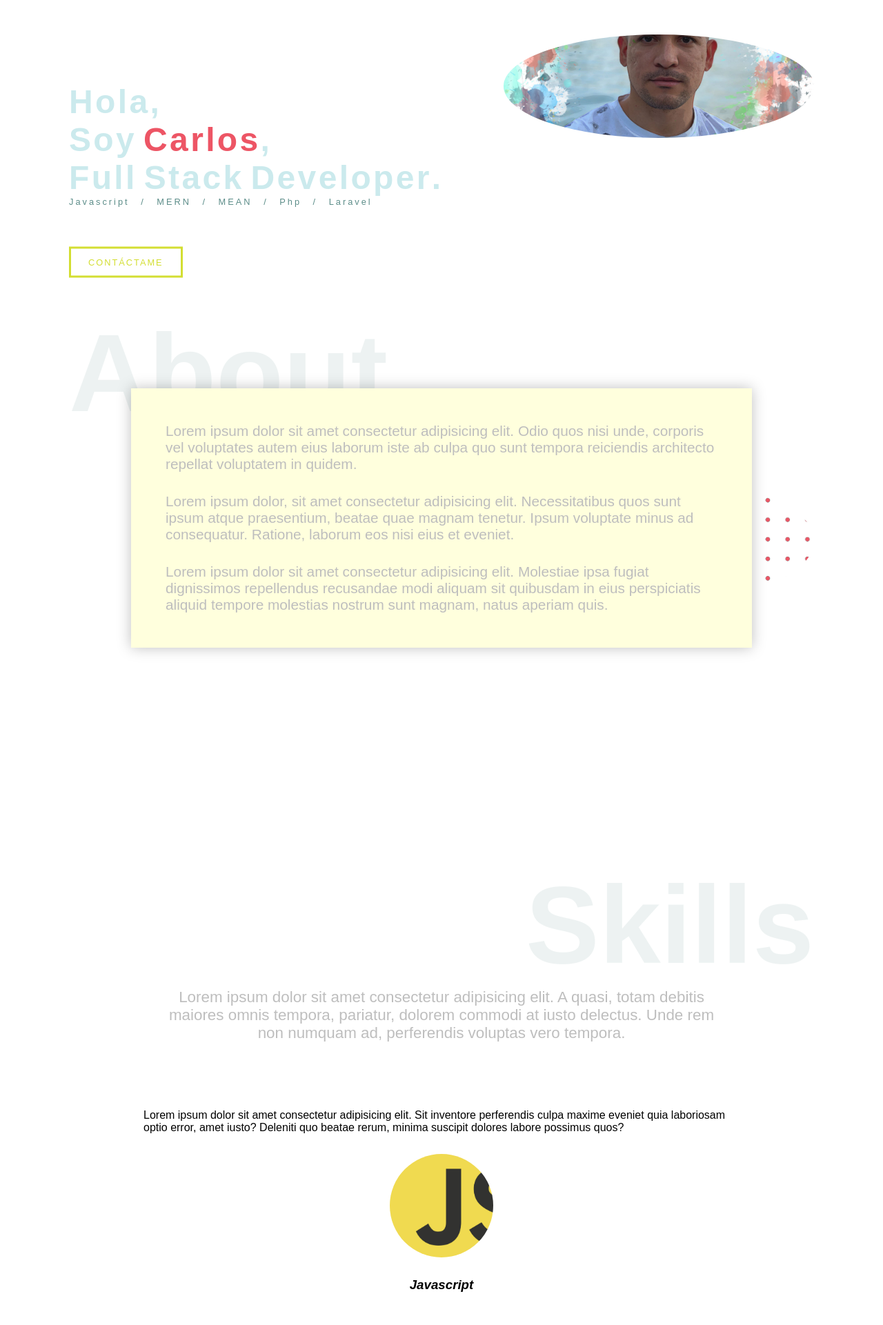
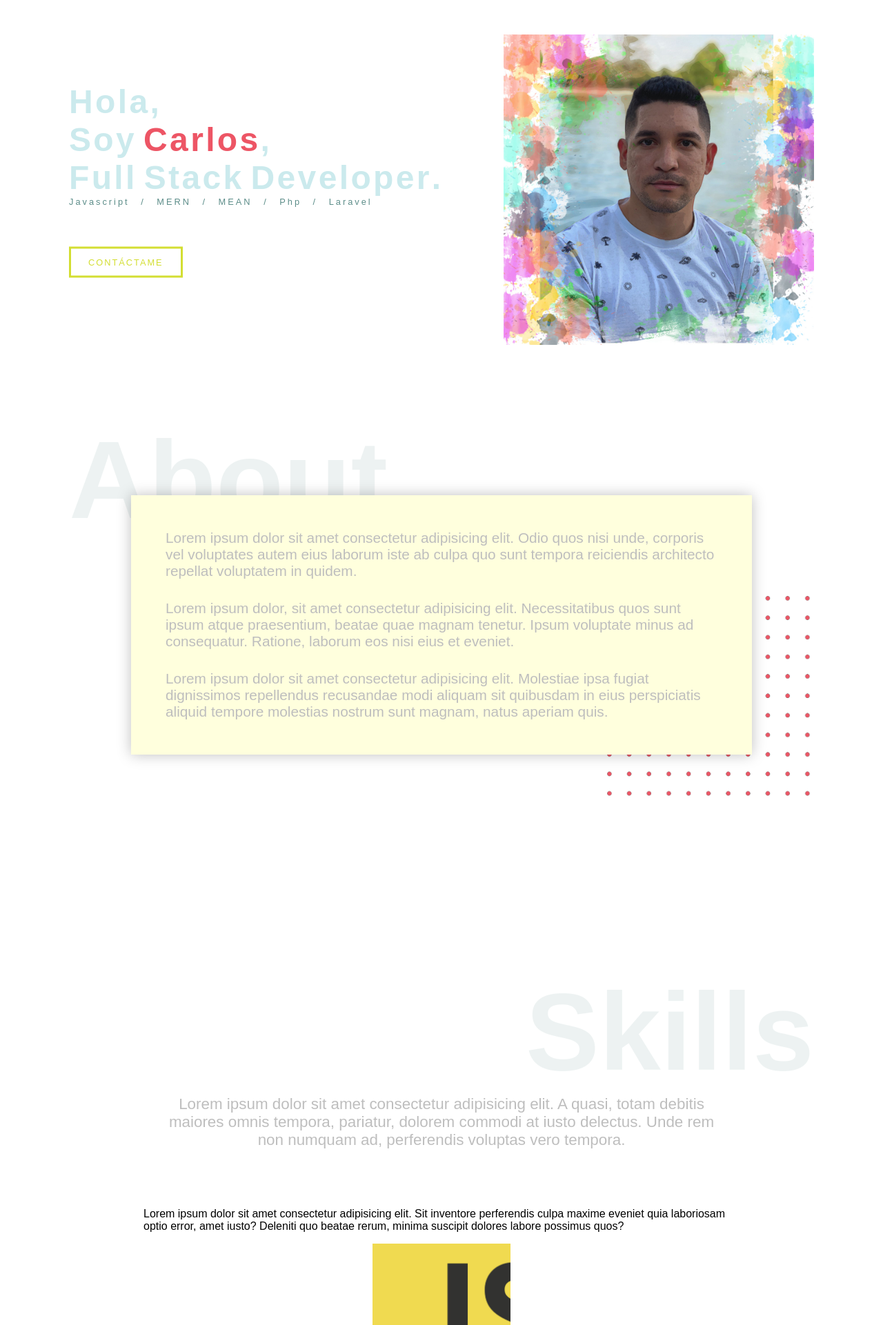
Before and after one commit to karrevi/website-personal, a PHP site: page / in a window 1280 px wide. Shown: the part 77-1998 px from the top of the page at 69% size. Run offline with PHP 8.4, Linux system fonts and the light colour scheme; some libraries are stand-ins or nearby versions.

Commit message:
styles added

```diff
--- a/css/style.css
+++ b/css/style.css
@@ -236,6 +236,7 @@
   grid-template-columns: repeat(auto-fill, minmax(350px, 1fr));
 }
 
+
 .work a {
   justify-self: center;
   position: relative;
@@ -369,7 +370,7 @@
   transform: perspective(900px);
 }
 
-/* Slide */
+/* Slider */
 .container-slider {
   width: 80%;
   height: 400px;
@@ -394,11 +395,10 @@
   flex-shrink: 0;
 }
 
-img {
-  width: 150px;
-  height: 150px;
+.skills img {
+  width: 200px;
+  height: 200px;
   object-fit: cover;
-  border-radius: 100%;
 }
 
 h3 {
```
